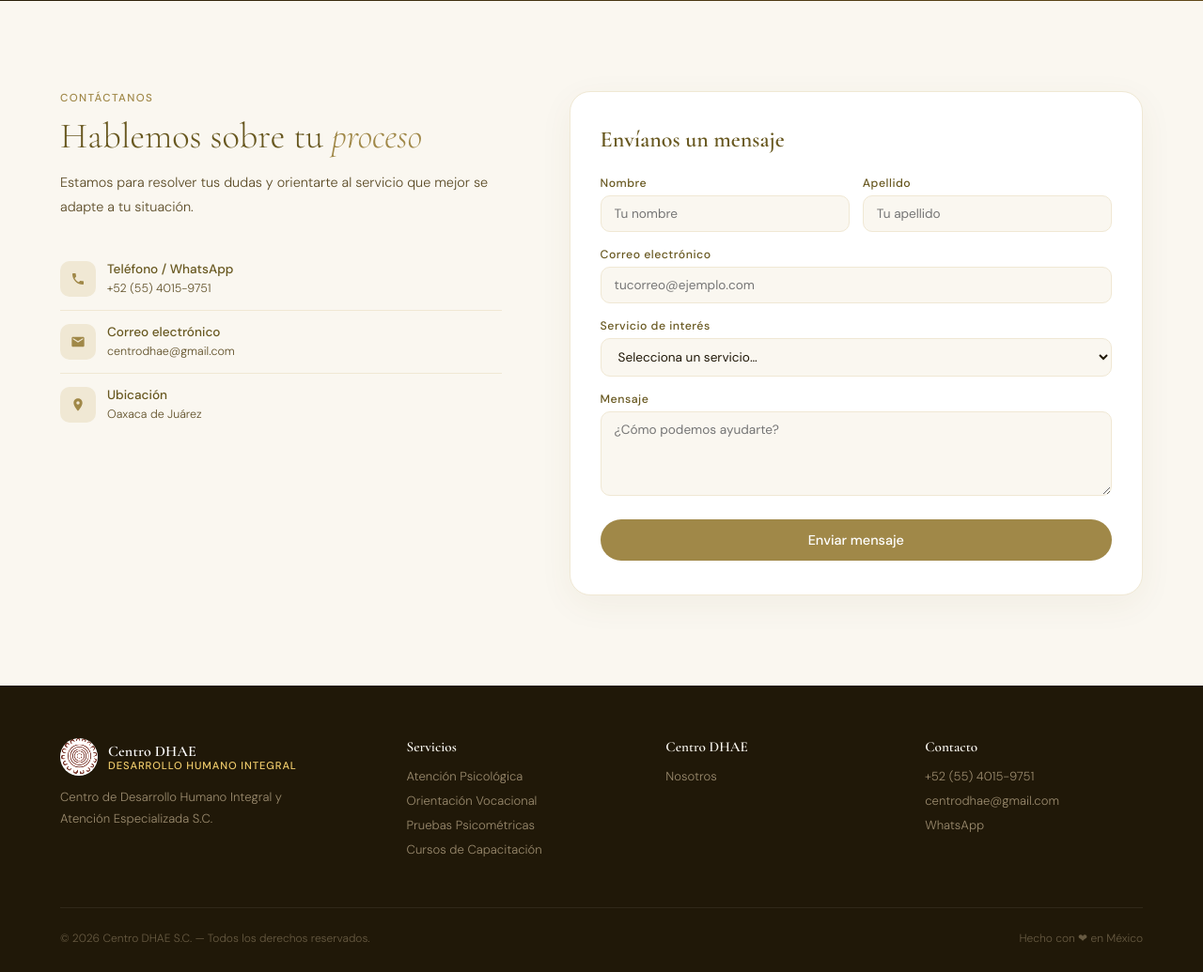
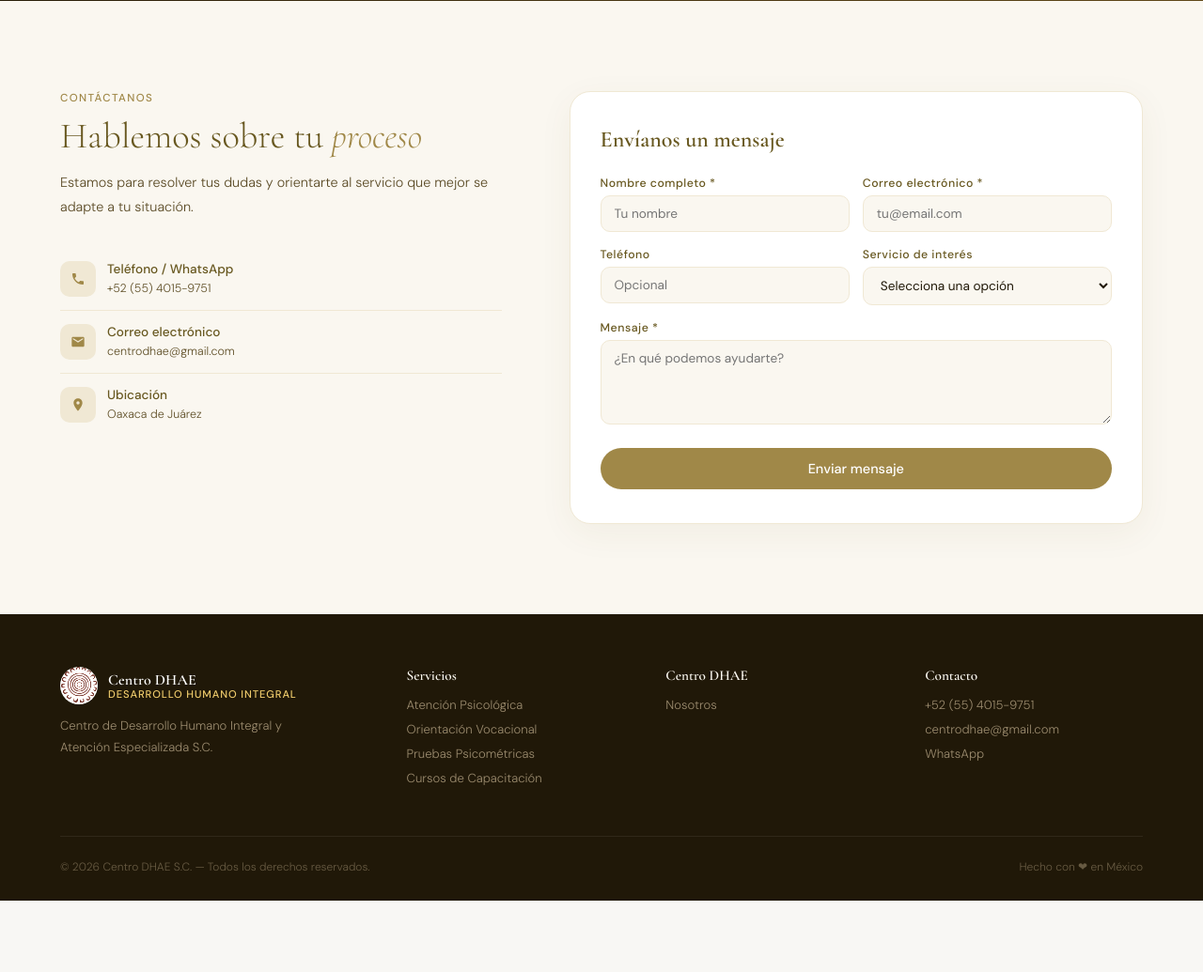
Before and after one commit to MetalFKingRawner/Centro-DHAE, a Django app: page / in a window 1280 px wide. Shown: the part 4903-5938 px from the top of the page at 94% size. After the commit the page ends 5862 px from the top, so only its background shows below. Run offline with Django 5.2, Linux system fonts and the light colour scheme; data comes from the database, SQL or seed files in the repository; data that the repository does not hold is empty.

Commit message:
Update home.html

```diff
--- a/templates/landing/home.html
+++ b/templates/landing/home.html
@@ -905,27 +905,59 @@
       </div>
     </div>
 
+    <!-- Formulario de contacto a la derecha -->
     <div class="con-form">
       <h3>Envíanos un mensaje</h3>
+
+      <!-- Bloque para mostrar mensajes de éxito o error -->
+      {% if messages %}
+        {% for message in messages %}
+          <div style="padding: 12px 16px; margin-bottom: 20px; border-radius: 10px; font-size: 0.85rem;
+                      {% if message.tags == 'success' %}background-color: #d4edda; color: #155724; border: 1px solid #c3e6cb;{% else %}background-color: #f8d7da; color: #721c24; border: 1px solid #f5c6cb;{% endif %}">
+            {{ message }}
+          </div>
+        {% endfor %}
+      {% endif %}
+
+      <form method="POST" action="{% url 'landing:index' %}#contacto">
+        {% csrf_token %}
+
         <div class="frow">
-        <div class="fg"><label>Nombre</label><input type="text" placeholder="Tu nombre"/></div>
-        <div class="fg"><label>Apellido</label><input type="text" placeholder="Tu apellido"/></div>
+          <div class="fg">
+            <label for="nombre">Nombre completo *</label>
+            <input type="text" id="nombre" name="nombre" required placeholder="Tu nombre">
           </div>
-      <div class="fg"><label>Correo electrónico</label><input type="email" placeholder="tucorreo@ejemplo.com"/></div>
           <div class="fg">
-        <label>Servicio de interés</label>
-        <select>
-          <option value="">Selecciona un servicio…</option>
-          <option>Atención Psicológica</option>
-          <option>Orientación Vocacional</option>
-          <option>Pruebas Psicométricas</option>
-          <option>Cursos de Capacitación</option>
+            <label for="email">Correo electrónico *</label>
+            <input type="email" id="email" name="email" required placeholder="tu@email.com">
+          </div>
+        </div>
+
+        <div class="frow">
+          <div class="fg">
+            <label for="telefono">Teléfono</label>
+            <input type="tel" id="telefono" name="telefono" placeholder="Opcional">
+          </div>
+          <div class="fg">
+            <label for="servicio">Servicio de interés</label>
+            <select id="servicio" name="servicio">
+              <option value="">Selecciona una opción</option>
+              <option value="Atención Psicológica">Atención Psicológica</option>
+              <option value="Orientación Vocacional">Orientación Vocacional</option>
+              <option value="Cursos de Capacitación">Cursos de Capacitación</option>
+              <option value="Otro">Otro</option>
             </select>
           </div>
-      <div class="fg"><label>Mensaje</label><textarea placeholder="¿Cómo podemos ayudarte?"></textarea></div>
-      <button class="fsub">Enviar mensaje</button>
         </div>
 
+        <div class="fg">
+          <label for="mensaje">Mensaje *</label>
+          <textarea id="mensaje" name="mensaje" required placeholder="¿En qué podemos ayudarte?"></textarea>
+        </div>
+
+        <button type="submit" class="fsub">Enviar mensaje</button>
+      </form>
+    </div>
   </div>
 </section>
 
```
Lines whose indentation alone changed are shown as unchanged.
